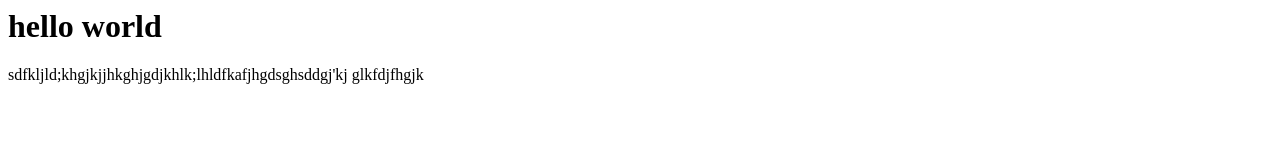
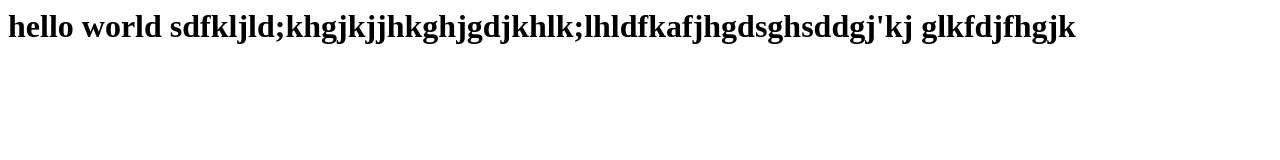
Before and after one commit to PubgGamerUzbSila/homeworks, a plain HTML site: page index.html in a window 1280 px wide. Drawn offline with Linux system fonts and the light colour scheme.

Commit message:
Update index.html
jdsfaskl

```diff
--- a/index.html
+++ b/index.html
@@ -1,4 +1,5 @@
 
-<h1>hello world</h1>
+<h1>hello world
 sdfkljld;khgjkjjhkghjgdjkhlk;lhldfkafjhgdsghsddgj'kj
 glkfdjfhgjk
+</h1>
```
